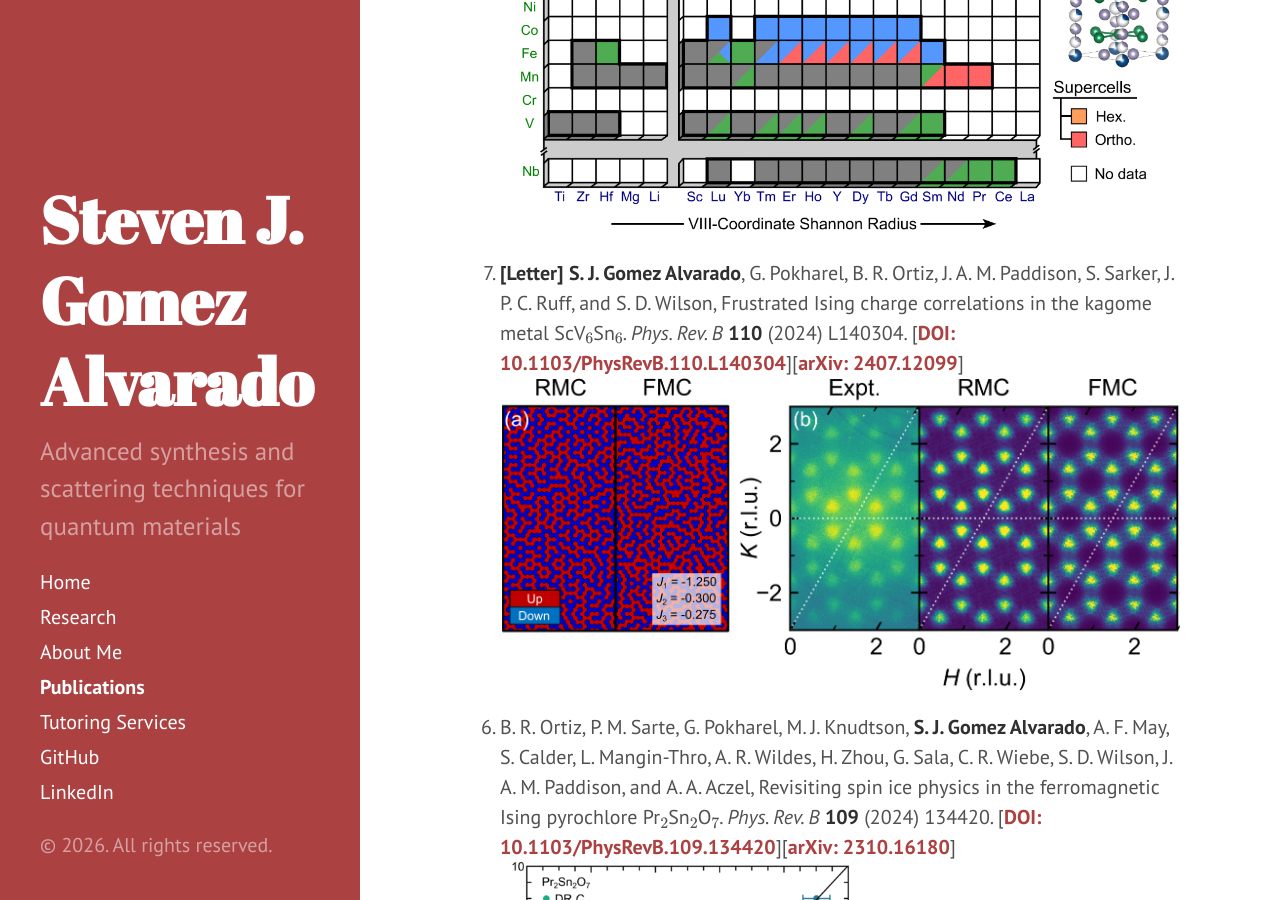
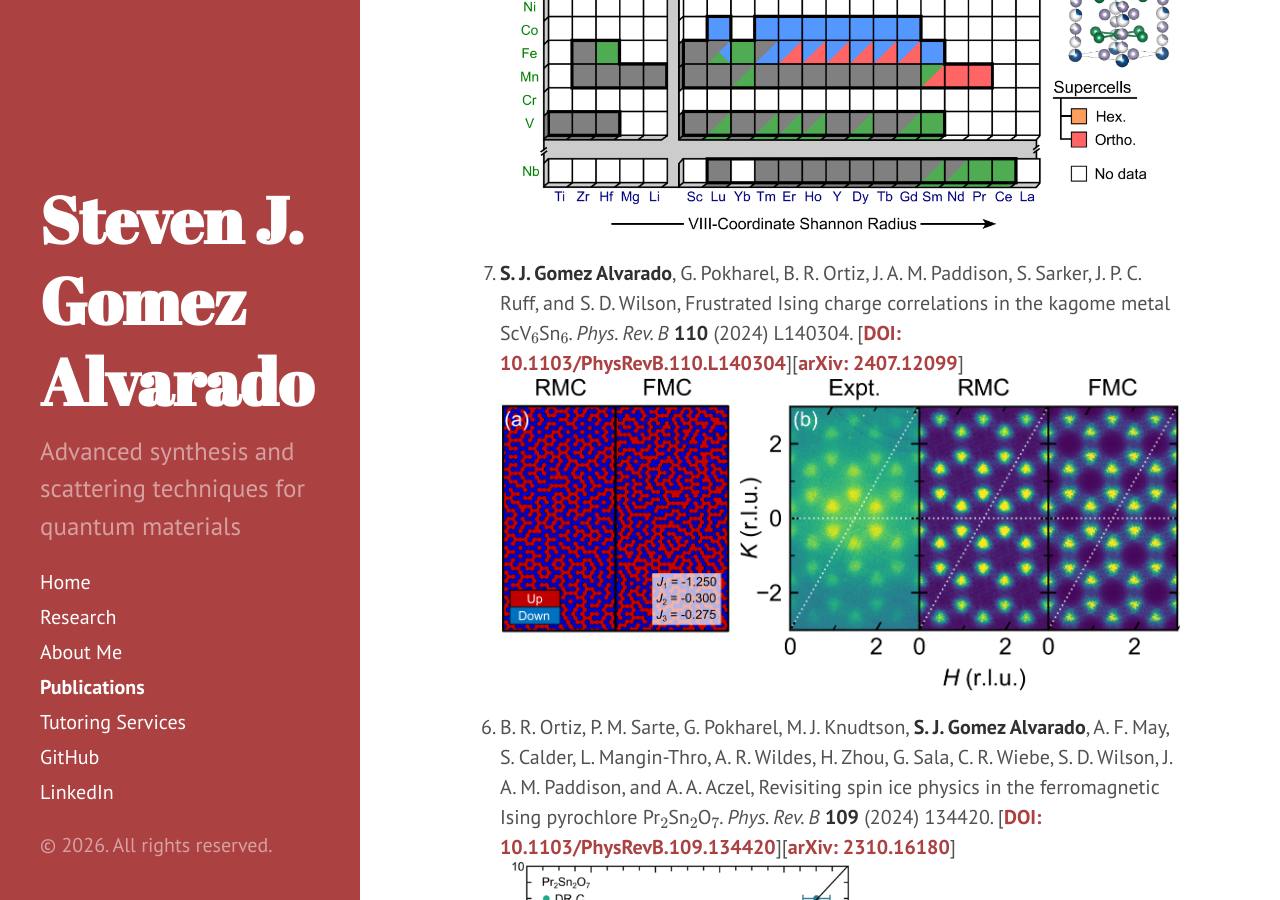
Before and after one commit to stevenjgomez/stevenjgomez.github.io, a Jekyll site: the page built from publications.md, in a window 1280 px wide and 900 px high, scrolled down 5232 px. Built offline with Jekyll 4.4.1, drawn with Linux system fonts in a browser that asks for light colours.

Commit message:
Remove Letter from 166 ising

```diff
--- a/publications.md
+++ b/publications.md
@@ -47,7 +47,7 @@ $$\alpha$$-MnTe. Submitted (2025). \[[**arXiv: 2512.00747**](https://arxiv.org/a
     ![ga2o3_paper.png](img/ga2o3_paper.png)
 1. B. R. Ortiz, W. R. Meier, G. Pokharel, J. Chamorro, F. Yang, S. Mozaffari, A. Thaler, **S. J. Gomez Alvarado**, H. Zhang, D. S. Parker, G. D. Samolyuk, J. A. M. Paddison, J. Yan, F. Ye, S. Sarker, S. D. Wilson, H. Miao, D. Mandrus, and M. A. McGuire, Stability frontiers in the $$AM_6X_6$$ kagome metals; The $$Ln$$Nb$$_6$$Sn$$_6$$ ($$Ln$$:Ce-Lu,Y) family and density-wave transition in LuNb$$_6$$Sn$$_6$$. *J. Am. Chem. Soc.* **147** (2025) 5279-5292. \[[**DOI: 10.1021/jacs.4c16347**](https://doi.org/10.1021/jacs.4c16347)\]\[[**arXiv: 2411.10635**](https://arxiv.org/abs/2411.10635)\]
    ![166stabilityfrontiers.png](img/166stabilityfrontiers.png)
-1. **[Letter]** **S. J. Gomez Alvarado**, G. Pokharel, B. R. Ortiz, J. A. M. Paddison, S. Sarker, J. P. C. Ruff, and S. D. Wilson, Frustrated Ising charge correlations in the kagome metal ScV$$_6$$Sn$$_6$$. *Phys. Rev. B* **110** (2024) L140304. \[[**DOI: 10.1103/PhysRevB.110.L140304**](https://doi.org/10.1103/PhysRevB.110.L140304)\]\[[**arXiv: 2407.12099**](https://arxiv.org/abs/2407.12099)\]
+1. **S. J. Gomez Alvarado**, G. Pokharel, B. R. Ortiz, J. A. M. Paddison, S. Sarker, J. P. C. Ruff, and S. D. Wilson, Frustrated Ising charge correlations in the kagome metal ScV$$_6$$Sn$$_6$$. *Phys. Rev. B* **110** (2024) L140304. \[[**DOI: 10.1103/PhysRevB.110.L140304**](https://doi.org/10.1103/PhysRevB.110.L140304)\]\[[**arXiv: 2407.12099**](https://arxiv.org/abs/2407.12099)\]
    ![166diffuse.png](img/166diffuse.png)
 1. B. R. Ortiz, P. M. Sarte, G. Pokharel, M. J. Knudtson, **S. J. Gomez Alvarado**, A. F. May, S. Calder, L. Mangin-Thro, A. R. Wildes, H. Zhou, G. Sala, C. R. Wiebe, S. D. Wilson, J. A. M. Paddison, and A. A. Aczel, Revisiting spin ice physics in the ferromagnetic Ising pyrochlore Pr$$_2$$Sn$$_2$$O$$_7$$. *Phys. Rev. B* **109** (2024) 134420. \[[**DOI: 10.1103/PhysRevB.109.134420**](https://doi.org/10.1103/PhysRevB.109.134420)\]\[[**arXiv: 2310.16180**](https://arxiv.org/abs/2310.16180)\]
    ![pso.png](img/pso.png){: style="height:350px;" }
```
